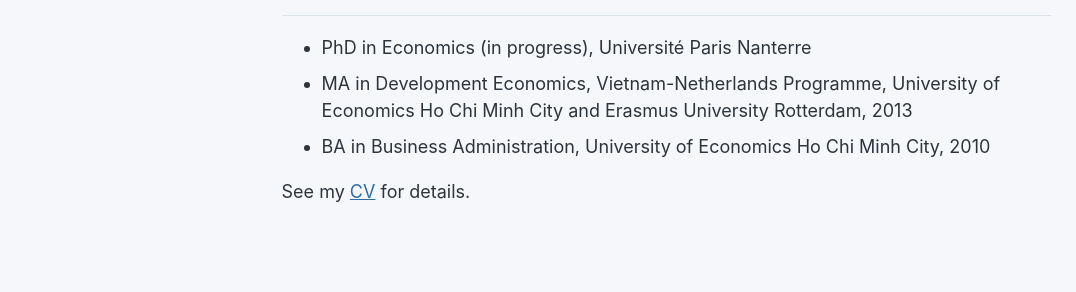
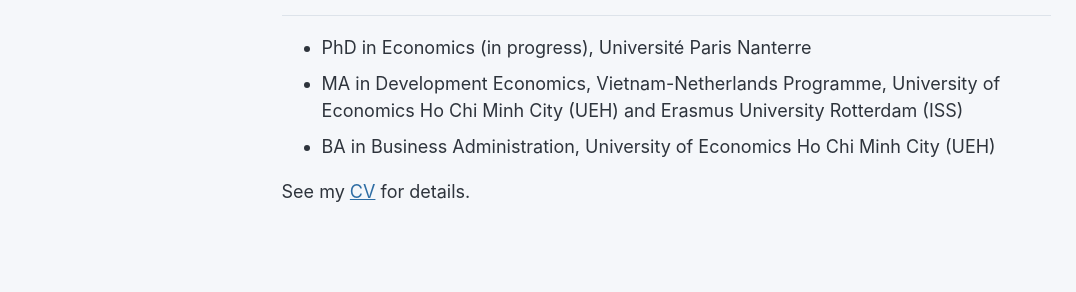
Before and after one commit to trongtin142/trongtin142.github.io, a Jekyll site: the page built from _pages/about.md, in a window 1280 px wide and 900 px high, scrolled down 780 px. Shown: the part 517-809 px from the top of the window, without its empty margins (0-1076 px from the left). Built offline with Jekyll 4.4.1, drawn with Linux system fonts in a browser that asks for light colours; a script bundle is joined from its source files by our own code; a style sheet for code colours, icons or effects is not loaded.

Commit message:
Education: UEH and ISS notes

```diff
--- a/_pages/about.md
+++ b/_pages/about.md
@@ -36,7 +36,7 @@
 Education
 ------
 * PhD in Economics (in progress), Université Paris Nanterre
-* MA in Development Economics, Vietnam-Netherlands Programme, University of Economics Ho Chi Minh City and Erasmus University Rotterdam, 2013
-* BA in Business Administration, University of Economics Ho Chi Minh City, 2010
+* MA in Development Economics, Vietnam-Netherlands Programme, University of Economics Ho Chi Minh City (UEH) and Erasmus University Rotterdam (ISS)
+* BA in Business Administration, University of Economics Ho Chi Minh City (UEH)
 
 See my [CV](/cv/) for details.
```
Also changed, not shown: _pages/cv.md (+2 -2 lines).
